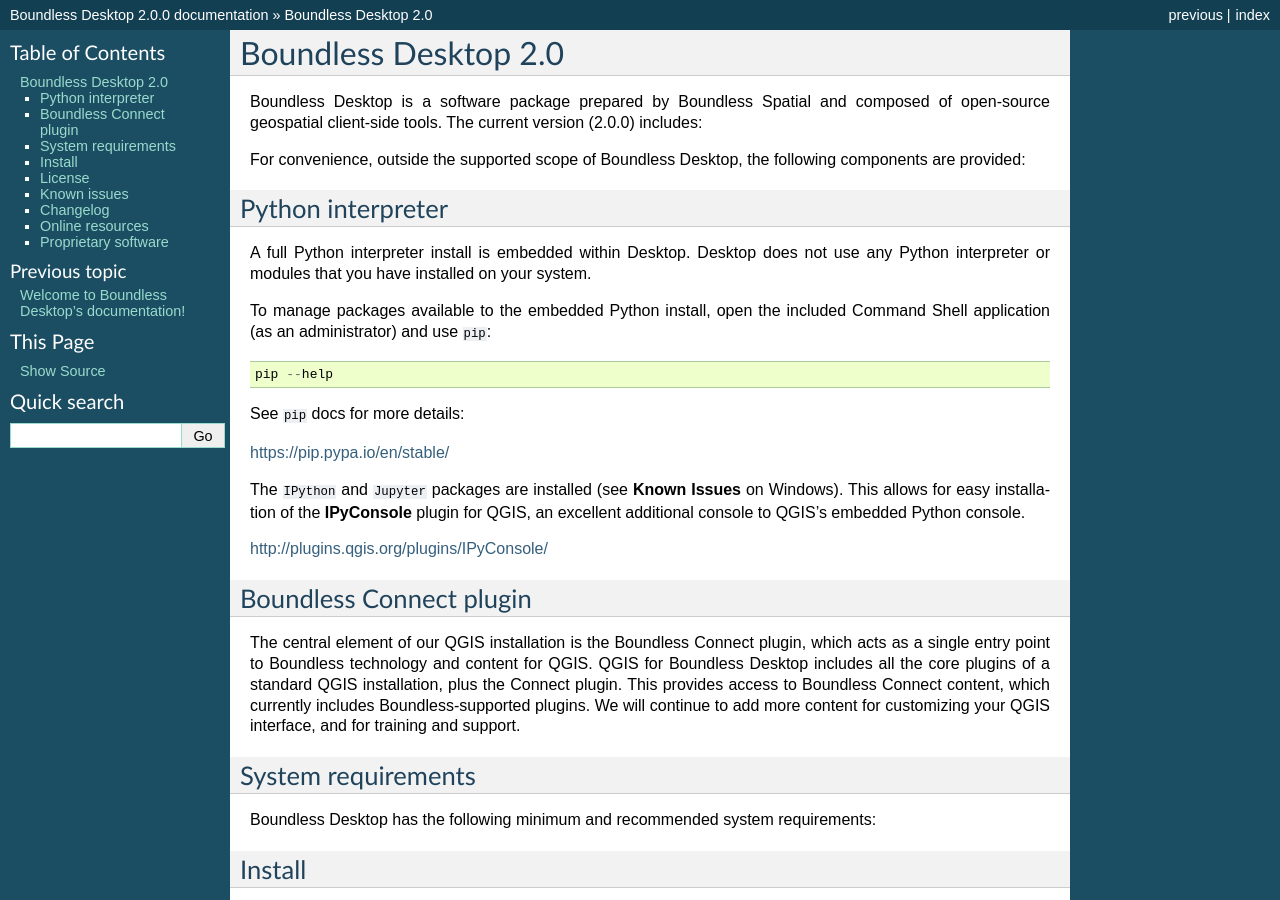
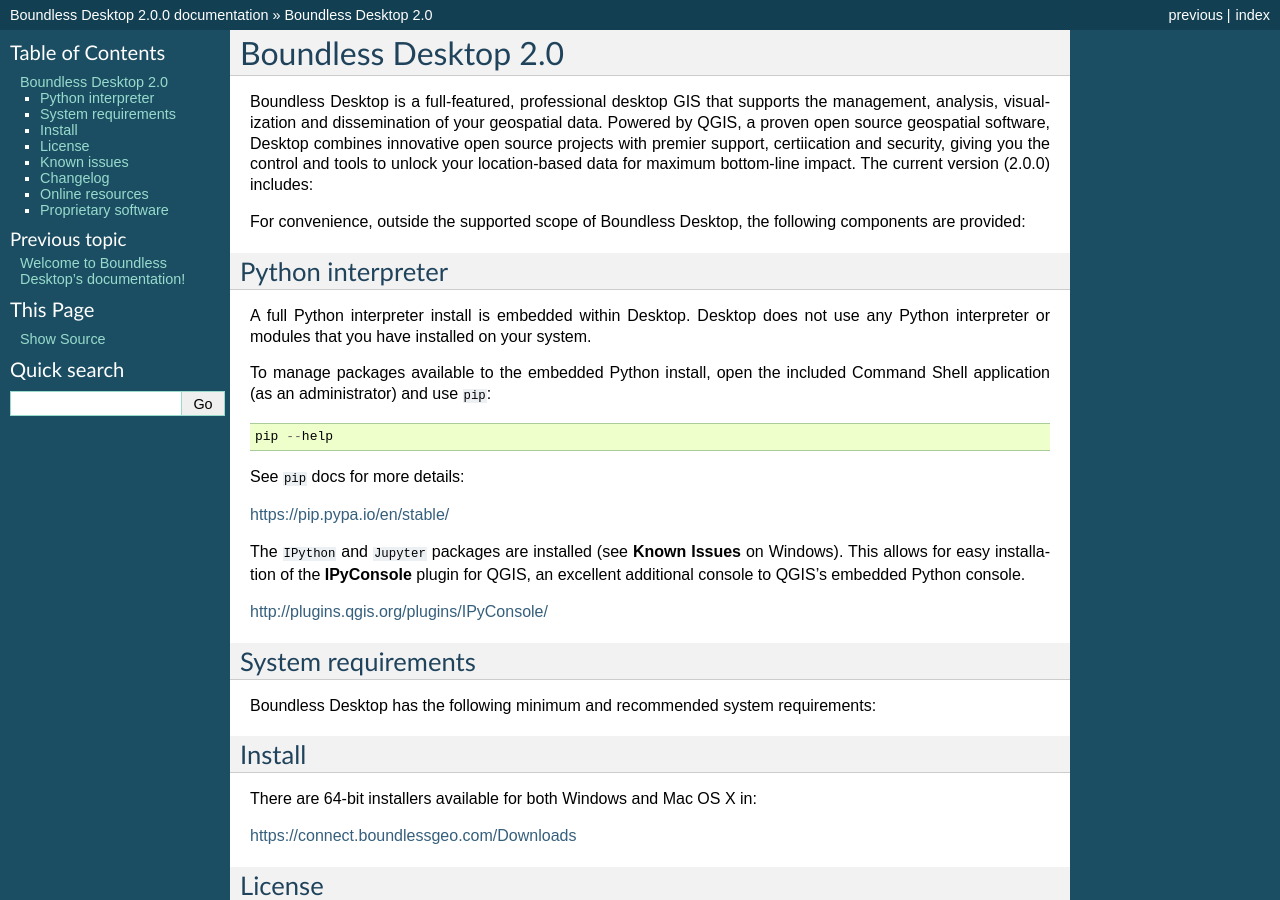
Before and after one commit to planetfederal/desktop-documentation, a Sphinx documentation site: the page built from installers/source/README.rst, in a window 1280 px wide and 900 px high. Built offline with Sphinx 7.4.7, drawn with Linux system fonts in a browser that asks for light colours; some of the changed lines change nothing that is shown.

Commit message:
Updates READMEs

```diff
--- a/installers/source/README.rst
+++ b/installers/source/README.rst
@@ -3,7 +3,8 @@
 Boundless Desktop |version|
 ===========================
 
-Boundless Desktop is a software package prepared by Boundless Spatial and composed of open-source geospatial client-side tools. The current version (|release|) includes:
+Boundless Desktop is a full-featured, professional desktop GIS that supports the management, analysis, visualization and dissemination of your geospatial data.
+Powered by QGIS, a proven open source geospatial software, Desktop combines innovative open source projects with premier support, certiication and security, giving you the control and tools to unlock your location-based data for maximum bottom-line impact. The current version (|release|) includes:
 
 .. only:: win
 
@@ -41,11 +42,6 @@
 The ``IPython`` and ``Jupyter`` packages are installed (see **Known Issues** on Windows). This allows for easy installation of the **IPyConsole** plugin for QGIS, an excellent additional console to QGIS's embedded Python console.
 
 http://plugins.qgis.org/plugins/IPyConsole/
-
-Boundless Connect plugin
-------------------------
-
-The central element of our QGIS installation is the Boundless Connect plugin, which acts as a single entry point to Boundless technology and content for QGIS. QGIS for Boundless Desktop includes all the core plugins of a standard QGIS installation, plus the Connect plugin. This provides access to Boundless Connect content, which currently includes Boundless-supported plugins. We will continue to add more content for customizing your QGIS interface, and for training and support.
 
 System requirements
 -------------------
--- a/installers/source/osx/supported_components.rst
+++ b/installers/source/osx/supported_components.rst
@@ -2,7 +2,5 @@
 * PgAdmin 4 v3.? by http://pgadmin.org
 * Qt Designer 5.9.? (with QGIS widgets) by http://www.qt.io
 * GDAL/OGR 2.3.? by http://gdal.org
-* Boundless Connect plugin
-?* OAuth2 authentication plugin?
-* Reporting tool plugin
+* Support tool plugin
 ?* Windows certificate store authentication plugin?
--- a/installers/source/osx/version_changelog.rst
+++ b/installers/source/osx/version_changelog.rst
@@ -2,48 +2,67 @@
 
 **Added**
 
+The Boundless Desktop 2.0.0 release contains numerous component upgrades, new
+functionality, and bug fixes. The highlights include:
+
 * QGIS updated to 3.4.?
 * GDAL/OGR updated to 2.3.?
 * GRASS updated to ?
-* Python updated to 3.6.?
+* Python is now based on the Anaconda distribution and has been updated to 3.6.?
 * PgAdmin 4 updated to v3.?
 * Qt Designer updated to 5.9.?
+* New installers both for Mac and Windows, which will allow partial package updates
 
-QGIS 3.4 receives a major update from its LTR predecessor (2.18). QGIS 3.4 is based on Qt 5 and Python 3 and adds many new features. Some examples are:
+QGIS 3.4 receives a major update from its LTR predecessor (2.18). QGIS 3.4 is
+based on Qt 5 and Python 3 and adds many new features. Some examples are:
 
 * Support for user profiles
 * Unified data source manager dialog
-* Improved support to Geopackage, which is now the default format on processing tools
+* Improved support for Geopackage, which is now the default format on
+  processing tools
 * Multiple map views
-* 3D surface and layer rendering
-* Support for running tools and processes as background tasks, allowing the user to keep using QGIS interface while the job is running
+* 3D surface and layer rendering, with animations
+* Support for running processes as background tasks, allowing the user to
+  keep using QGIS interface while the job is running
 * Improved layout creation including reports
-* Master password integration with keychain
+* Master password integration with win, mac and linux keychains
 * Locator bar for quick access to tools and commands
 * Improved consistency to the user interface
 * Tens of new expression functions, including array functions
 * Improved expressions editor with auto-completion and error highlighting
-* new units for symbols and layouts, including pixels and inches
+* New units for symbols and layouts, including pixels and inches
 * Point cluster renderer
 * Easy styling of discrete rasters
-* Note tool is replaced by the vertex tool
-* Auxiliary storage support (e.g., allows saving label position on the project)
-* Several Improvements to the feature forms and widgets
+* Note tool is replaced by a much improved and functional vertex tool
+* Auxiliary storage support, which allows, for example, saving custom label
+  positions on the project)
+* Several Improvements to the feature forms and widgets, including drill-down
+  (cascading) forms (aka domains and sub-domains in forms)
 * Several new processing algorithms, and performance improvements to existing ones.
 * Improved processing modeler window
-* Support for Geonode
+* New Geonode data provider
 * Opening of vector and raster stored on HTTP(S), FTP, or cloud services
-* Drill-down (cascading) forms, aka domains and sub-domains in forms
 * Save and load QGIS projects in PostgreSQL database
-* Support for mesh layers
-* Automatically set default style for layers for ArcGIS Feature Server layers
+* Support for mesh layers (GRIB, XMDF, Netcdf)
+* Automatically set default style for layers from ArcGIS Feature Server layers
+* OpenCL based acceleration
+* Polished browser panel interface and experience
+* GPS tracking improvements
+* Processing “Edit in place” mode
+* Store processing models inside project
+* OAuth2 authentication method plugin
+* ESRI Token Authentication support
+* Support for encrypted zips in the Plugin Manager¶
 
 For a full list of new features check the visual changelogs for versions 3.0, 3.2 and 3.4 https://www.qgis.org/en/site/forusers/visualchangelogs.html
 
-?**Removed**?
-* Standalone QGIS browser
-?* Orpheo toolbox?
+**Removed**
 
+* Standalone QGIS browser application has been deprecated
+* ??Orpheo toolbox processing provider no longer ships with QGIS??
+* Connect plugin will not be shipped in this release
+* Boundless OAuth2 and Master Password plugins, has its functionality was integrated into
+  QGIS 3 core
 
 **Fixed**
 
--- a/installers/source/win/supported_components.rst
+++ b/installers/source/win/supported_components.rst
@@ -2,7 +2,5 @@
 * PgAdmin 4 v3.? by http://pgadmin.org
 * Qt Designer 5.9.? (with QGIS widgets) by http://www.qt.io
 * GDAL/OGR 2.3.? by http://gdal.org
-* Boundless Connect plugin
-?* OAuth2 authentication plugin?
-* Reporting tool plugin
+* Support tool plugin
 ?* Windows certificate store authentication plugin?
--- a/installers/source/win/version_changelog.rst
+++ b/installers/source/win/version_changelog.rst
@@ -2,47 +2,67 @@
 
 **Added**
 
+The Boundless Desktop 2.0.0 release contains numerous component upgrades, new
+functionality, and bug fixes. The highlights include:
+
 * QGIS updated to 3.4.?
 * GDAL/OGR updated to 2.3.?
 * GRASS updated to ?
-* Python updated to 3.6.?
+* Python is now based on the Anaconda distribution and has been updated to 3.6.?
 * PgAdmin 4 updated to v3.?
 * Qt Designer updated to 5.9.?
+* New installers both for Mac and Windows, which will allow partial package updates
 
-QGIS 3.4 receives a major update from its LTR predecessor (2.18). QGIS 3.4 is based on Qt 5 and Python 3 and adds many new features. Some examples are:
+QGIS 3.4 receives a major update from its LTR predecessor (2.18). QGIS 3.4 is
+based on Qt 5 and Python 3 and adds many new features. Some examples are:
 
 * Support for user profiles
 * Unified data source manager dialog
-* Improved support to Geopackage, which is now the default format on processing tools
+* Improved support for Geopackage, which is now the default format on
+  processing tools
 * Multiple map views
-* 3D surface and layer rendering
-* Support for running tools and processes as background tasks, allowing the user to keep using QGIS interface while the job is running
+* 3D surface and layer rendering, with animations
+* Support for running processes as background tasks, allowing the user to
+  keep using QGIS interface while the job is running
 * Improved layout creation including reports
-* Master password integration with keychain
+* Master password integration with win, mac and linux keychains
 * Locator bar for quick access to tools and commands
 * Improved consistency to the user interface
 * Tens of new expression functions, including array functions
 * Improved expressions editor with auto-completion and error highlighting
-* new units for symbols and layouts, including pixels and inches
+* New units for symbols and layouts, including pixels and inches
 * Point cluster renderer
 * Easy styling of discrete rasters
-* Note tool is replaced by the vertex tool
-* Auxiliary storage support (e.g., allows saving label position on the project)
-* Several Improvements to the feature forms and widgets
+* Note tool is replaced by a much improved and functional vertex tool
+* Auxiliary storage support, which allows, for example, saving custom label
+  positions on the project)
+* Several Improvements to the feature forms and widgets, including drill-down
+  (cascading) forms (aka domains and sub-domains in forms)
 * Several new processing algorithms, and performance improvements to existing ones.
 * Improved processing modeler window
-* Support for Geonode
+* New Geonode data provider
 * Opening of vector and raster stored on HTTP(S), FTP, or cloud services
-* Drill-down (cascading) forms, aka domains and sub-domains in forms
 * Save and load QGIS projects in PostgreSQL database
-* Support for mesh layers
-* Automatically set default style for layers for ArcGIS Feature Server layers
+* Support for mesh layers (GRIB, XMDF, Netcdf)
+* Automatically set default style for layers from ArcGIS Feature Server layers
+* OpenCL based acceleration
+* Polished browser panel interface and experience
+* GPS tracking improvements
+* Processing “Edit in place” mode
+* Store processing models inside project
+* OAuth2 authentication method plugin
+* ESRI Token Authentication support
+* Support for encrypted zips in the Plugin Manager¶
 
 For a full list of new features check the visual changelogs for versions 3.0, 3.2 and 3.4 https://www.qgis.org/en/site/forusers/visualchangelogs.html
 
-?**Removed**?
-* Standalone QGIS browser
-?* Orpheo toolbox?
+**Removed**
+
+* Standalone QGIS browser application has been deprecated
+* ??Orpheo toolbox processing provider no longer ships with QGIS??
+* Connect plugin will not be shipped in this release
+* Boundless OAuth2 and Master Password plugins, has its functionality was integrated into
+  QGIS 3 core
 
 **Fixed**
 
```
